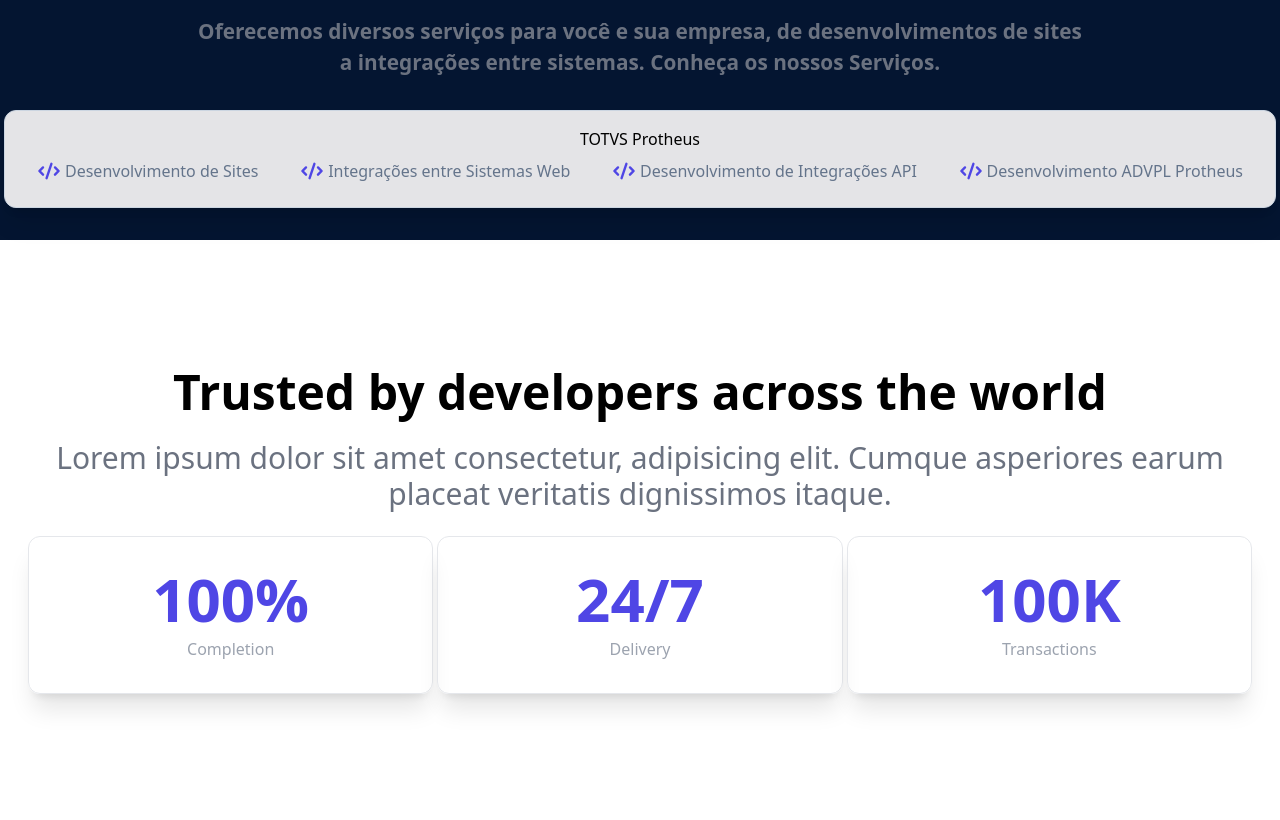
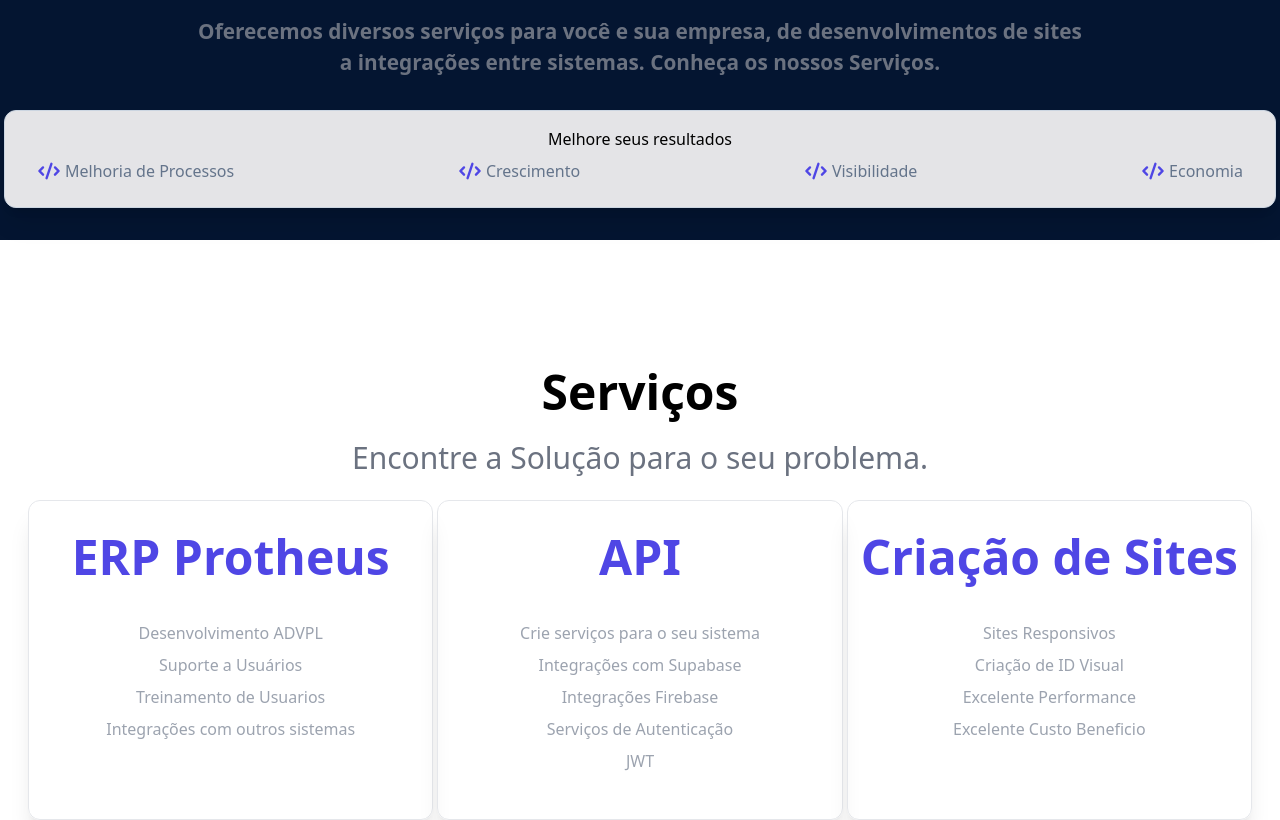
Before and after one commit to tifelipemoreira/fbm-consultoria, a Next.js app: page / in a window 1280 px wide. Shown: the part 272-1092 px from the top of the page. Built offline with nearby package versions, Linux system fonts and the light colour scheme.

Commit message:
melhorias

```diff
--- a/src/components/About/About.jsx
+++ b/src/components/About/About.jsx
@@ -5,22 +5,32 @@
     <div name='about' className='w-full my-32'>
         <div className='max-w-[1240px] mx-auto'>
             <div className='text-center'>
-                <h2 className='text-5xl font-bold'>Trusted by developers across the world</h2>
-                <p className='text-3xl py-6 text-gray-500'>Lorem ipsum dolor sit amet consectetur, adipisicing elit. Cumque asperiores earum placeat veritatis dignissimos itaque.</p>
+                <h2 className='text-5xl font-bold'>Serviços</h2>
+                <p className='text-3xl py-6 text-gray-500'>Encontre a Solução para o seu problema.</p>
             </div>
 
             <div className='grid md:grid-cols-3 gap-1 px-2 text-center'>
-                <div className='border py-8 rounded-xl shadow-xl' >
-                    <p className='text-6xl font-bold text-indigo-600'>100%</p>
-                    <p className='text-gray-400 mt-2'>Completion</p>
+                <div className='border py-8 rounded-xl shadow-xl w-22 h-80  ' >
+                    <p className='text-5xl font-bold text-indigo-600 pb-8'>ERP Protheus</p>
+                    <p className='text-gray-400 mt-2'>Desenvolvimento ADVPL</p>
+                    <p className='text-gray-400 mt-2'>Suporte a Usuários</p>
+                    <p className='text-gray-400 mt-2'>Treinamento de Usuarios</p>
+                    <p className='text-gray-400 mt-2'>Integrações com outros sistemas</p>
                 </div>
-                <div  className='border py-8 rounded-xl shadow-xl' >
-                    <p className='text-6xl font-bold text-indigo-600'>24/7</p>
-                    <p className='text-gray-400 mt-2'>Delivery</p>
+                <div className='border py-8 rounded-xl shadow-xl w-22 h-80  ' >
+                    <p className='text-5xl font-bold text-indigo-600 pb-8'>API</p>
+                    <p className='text-gray-400 mt-2'>Crie serviços para o seu sistema</p>
+                    <p className='text-gray-400 mt-2'>Integrações com Supabase</p>
+                    <p className='text-gray-400 mt-2'>Integrações Firebase</p>
+                    <p className='text-gray-400 mt-2'>Serviços de Autenticação</p>
+                    <p className='text-gray-400 mt-2'>JWT</p>
                 </div>
-                <div className='border py-8 rounded-xl shadow-xl' >
-                    <p className='text-6xl font-bold text-indigo-600'>100K</p>
-                    <p className='text-gray-400 mt-2'>Transactions</p>
+                <div className='border py-8 rounded-xl shadow-xl w-22 h-80  ' >
+                    <p className='text-5xl font-bold text-indigo-600 pb-8'>Criação de Sites</p>
+                    <p className='text-gray-400 mt-2'>Sites Responsivos</p>
+                    <p className='text-gray-400 mt-2'>Criação de ID Visual</p>
+                    <p className='text-gray-400 mt-2'>Excelente Performance</p>
+                    <p className='text-gray-400 mt-2'>Excelente Custo Beneficio</p>
                 </div>
             </div>
         </div>
--- a/src/components/Hero/Hero.jsx
+++ b/src/components/Hero/Hero.jsx
@@ -25,24 +25,23 @@
         </div>
       </div>
       <div
-        className="flex flex-col py-4 md:min-w-[900px]
-          mx-1 md:left-1/2 bg-zinc-200
-          border border-slate-300 rounded-xl text-center shadow-xl"
-      >
-        <p>TOTVS Protheus</p>
-        <div className="flex justify-between flex-wrap px-4 ">
+        className="flex flex-col py-4 md:min-w-[55rem] mx-1 md:left-1/2 bg-zinc-200 border border-slate-300 rounded-xl text-center shadow-xl" >
+        <p>Melhore seus resultados</p>
+        <div className="h-full w-full">
+        <div className="flex md:justify-between justify-center md:flex-row flex-col flex-wrap items-baseline px-4 ">
           <p className="flex px-4 py-2 text-slate-500 ">
-            <CodeIcon className="h-6 text-indigo-600 pr-1 " /> Desenvolvimento de Sites
+            <CodeIcon className="h-6 text-indigo-600 pr-1 " /> Melhoria de Processos
           </p>
           <p className="flex px-4 py-2 text-slate-500 ">
-            <CodeIcon className="h-6 text-indigo-600 pr-1 " /> Integrações entre Sistemas Web
+            <CodeIcon className="h-6 text-indigo-600 pr-1 " /> Crescimento
           </p>
           <p className="flex px-4 py-2 text-slate-500 ">
-            <CodeIcon className="h-6 text-indigo-600 pr-1 " /> Desenvolvimento de Integrações API
+            <CodeIcon className="h-6 text-indigo-600 pr-1 " />  Visibilidade
           </p>
           <p className="flex px-4 py-2 text-slate-500 ">
-            <CodeIcon className="h-6 text-indigo-600 pr-1 " /> Desenvolvimento ADVPL Protheus
+            <CodeIcon className="h-6 text-indigo-600 pr-1 " /> Economia
           </p>
+        </div>
         </div>
       </div>
     </div>
--- a/src/components/NavBar/Navbar.jsx
+++ b/src/components/NavBar/Navbar.jsx
@@ -7,7 +7,7 @@
   const [isNavOpen, setIsNavOpen] = useState(true);
   return (
     <>
-      <nav className="flex  bg-gradient-to-r from-fbmprimary to-transparent ">
+      <nav className="flex  bg-gradient-to-r from-fbmprimary via-blue-900  to-transparent ">
         {/* Logo */}
         <div className="flex justify-start items-center w-full h-28 ml-3">
           <Image
```
